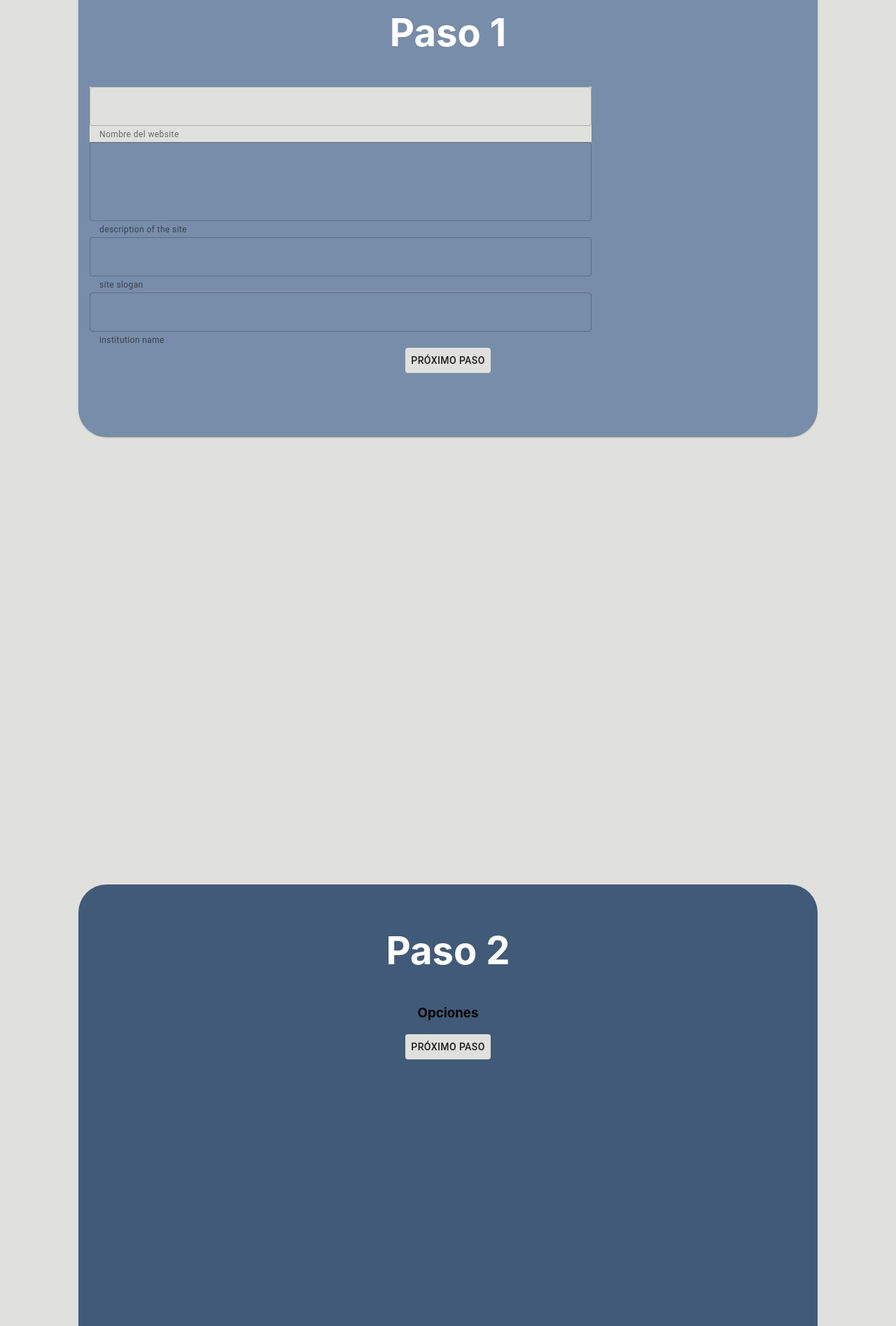
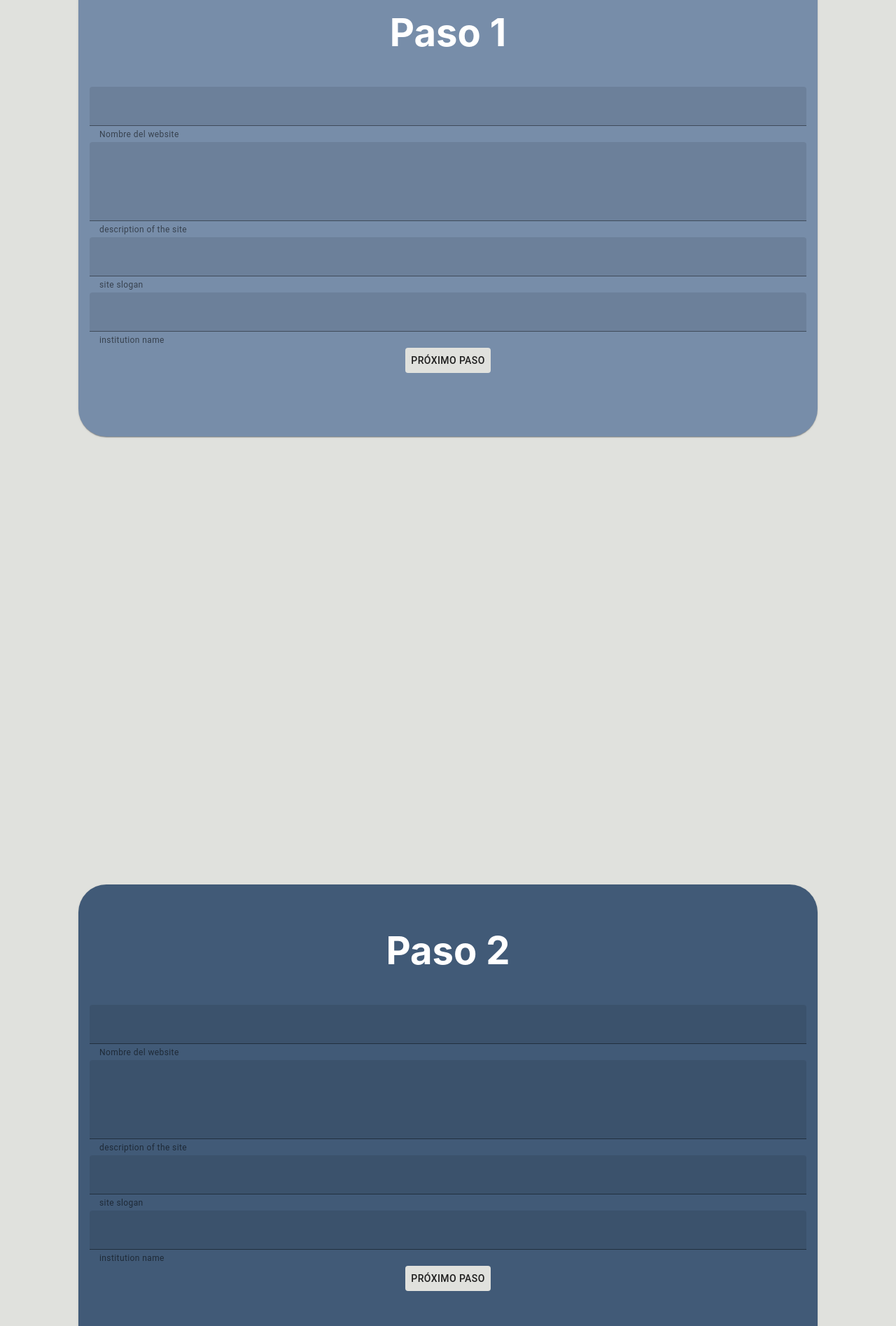
Before and after one commit to renegng/arcms_fe, a React (Create React App) app: page /setup in a window 1280 px wide. Shown: the part 200-2095 px from the top of the page at 70% size. Built offline with nearby package versions, Linux system fonts and the light colour scheme.

Commit message:
inputs on steps 1-3

```diff
--- a/src/components/Setup.jsx
+++ b/src/components/Setup.jsx
@@ -47,7 +47,8 @@ const styles = {
   stepOneInputs: {
     display: 'flex',
     flexDirection: 'column',
-    width: '70%'
+    width: '100%',
+    // alignItems: 'center'
   }
 
 }
@@ -100,13 +101,13 @@ const scrollToNext = (id) => {
             Paso 1</h2>
             <div className={classes.stepOneInputs}>
 
-              <TextField style={{background: '#E0E1DD'}}variant="outlined" helperText="Nombre del website"/>
+              <TextField variant="filled" helperText="Nombre del website"/>
 
-              <TextField helperText="description of the site" multiline rows={4} variant="outlined" />
+              <TextField helperText="description of the site" multiline rows={4} variant="filled" />
 
-              <TextField variant="outlined" helperText="site slogan"/>
+              <TextField variant="filled" helperText="site slogan"/>
 
-              <TextField variant="outlined" helperText="institution name" />
+              <TextField variant="filled" helperText="institution name" />
 
               {/*main logo upload*/}
               {/* menu/icon logo upload */}
@@ -116,25 +117,46 @@ const scrollToNext = (id) => {
               Próximo Paso
             </Button>
         </Card>
-        <section className={classes.scrollChild} id='step2' style={{background: '#415A77'}}>
+        <Card className={classes.scrollChild} id='step2' style={{background: '#415A77'}}>
         <h2 className={classes.steps} >
             Paso 2</h2>
-            <h3>Opciones</h3>
+
+            <div className={classes.stepOneInputs}>
+
+              <TextField variant="filled" helperText="Nombre del website"/>
+
+              <TextField helperText="description of the site" multiline rows={4} variant="filled" />
+
+              <TextField variant="filled" helperText="site slogan"/>
+
+              <TextField variant="filled" helperText="institution name" />
+              </div>
             <Button className={classes.buttons} onClick={() => scrollToNext('step3')}>
               Próximo Paso
             </Button>
-        </section>
-        <section className={classes.scrollChild} id='step3'  style={{background: '#1B263B'}}>
+        </Card>
+
+        <Card className={classes.scrollChild} id='step3'  style={{background: '#1B263B'}}>
         <h2 className={classes.steps}>
             Paso 3</h2>
-            <h3>Opciones</h3>
+            <div className={classes.stepOneInputs}>
+
+              <TextField variant="filled" helperText="Nombre del website"/>
+
+              <TextField helperText="description of the site" multiline rows={4} variant="filled" />
+
+              <TextField variant="filled" helperText="site slogan"/>
+
+              <TextField variant="filled" helperText="institution name" />
+              </div>
+
             <Button className={classes.buttons}>
             Terminar la configuración
             </Button>
             {/* <Button className={classes.buttons} onClick={() => scrollToNext('step4')}>
               Próximo Paso
             </Button> */}
-        </section>
+        </Card>
         {/* <section className={classes.scrollChild} id='step4' >
         <h2 className={classes.steps}>
             Paso 4</h2>
```
